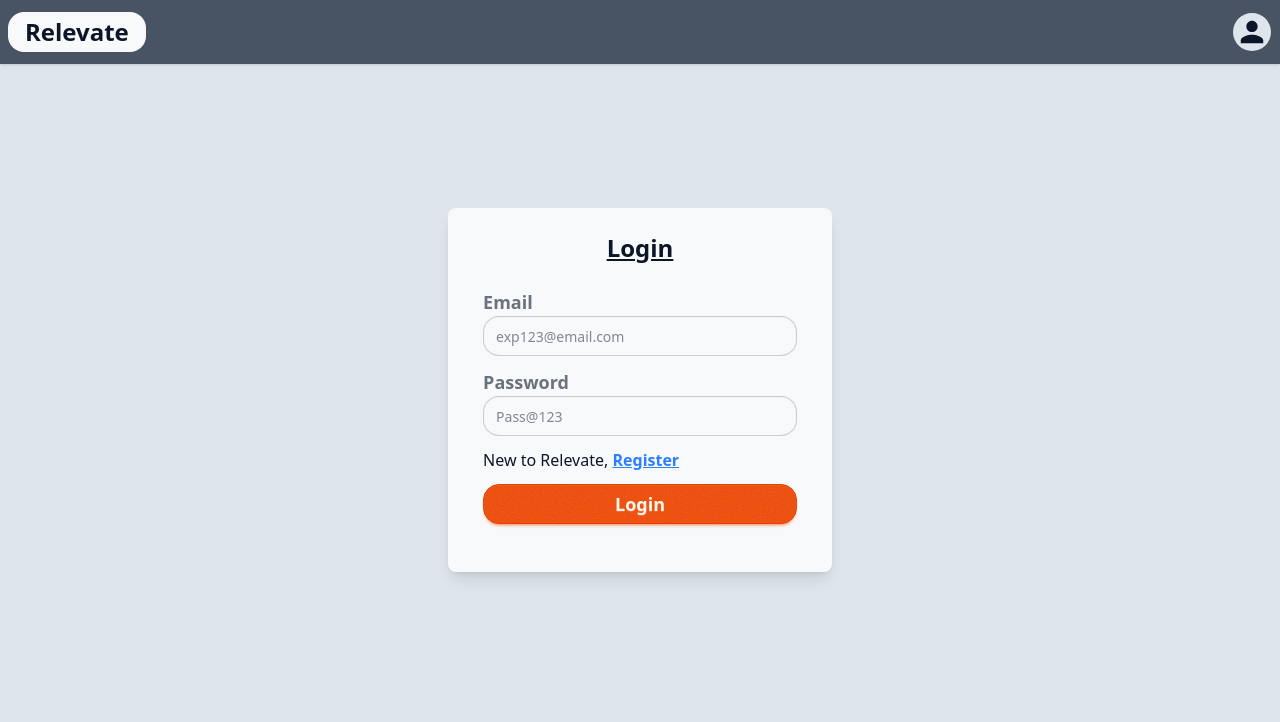
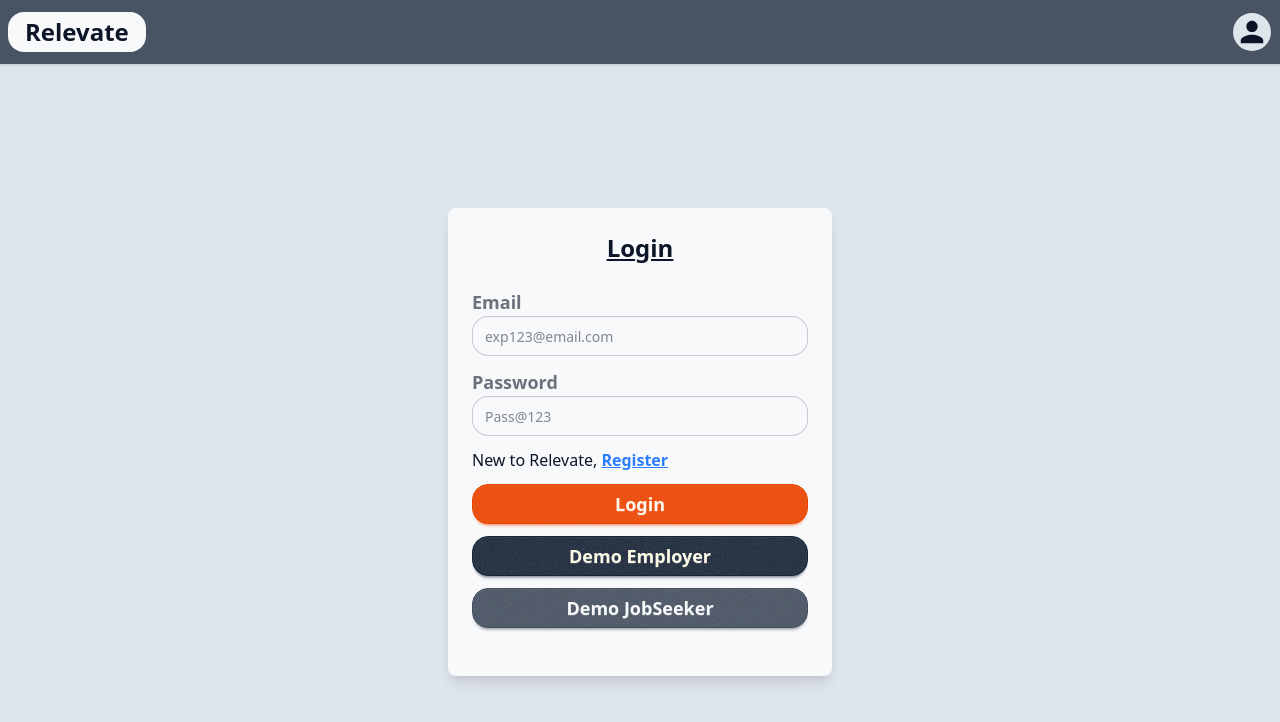
Before and after one commit to shiv-sk/Relevate, a Next.js app in the folder client/: page /login in a window 1280 px wide. Shown: the top 722 px of the page. Built offline with nearby package versions, Linux system fonts and the light colour scheme; no server answers.

Commit message:
added readme, fixed types issues

```diff
--- a/client/app/company/page.tsx
+++ b/client/app/company/page.tsx
@@ -33,8 +33,7 @@
 
     return(
         <div className="min-h-screen bg-base-300 py-6">
-            <div className="bg-base-200 rounded-lg py-4 w-full max-w-[620px]
-            mx-auto space-y-4 border-2 px-2">
+            <div className="bg-base-300 py-4 w-full max-w-[620px] mx-auto space-y-4 border-gray-400 px-2">
                 {
                     isLoading ? (
                         <div className="flex justify-center items-center">
--- a/client/app/login/page.tsx
+++ b/client/app/login/page.tsx
@@ -16,7 +16,6 @@
     }
     const handleOnSubmit = async (e: React.FormEvent<HTMLFormElement>)=>{
         e.preventDefault();
-        try {
         const response = await loginUser(form);
         if(response.success && response.data){
             if(response.data.role === "JobSeeker"){
@@ -25,10 +24,24 @@
             else{
                 router.push("/company");
             }
+        }else{
+            alert(response.error || "Internal Server Error");
         }
-        } catch (error) {
-            console.log("error from loginPage!", error);
+        console.log("response from login page!", response);
     }
+
+    const handleDemoEmployer = ()=>{
+        setForm({
+            email:"cloudmint@dev.com",
+            password:"123456"
+        })
+    }
+
+    const handleDemoJobSeeker = ()=>{
+        setForm({
+            email:"sumeet.g.patel@email.com",
+            password:"123456"
+        })
     }
     return(
         <div className="min-h-screen gap-4 py-36 bg-base-300">
@@ -36,7 +49,9 @@
             onChange={handleOnChange}
             form={form}
             onSubmit={handleOnSubmit}
-            isLoading={isLoading}/>
+            isLoading={isLoading}
+            handleDemoEmployer={handleDemoEmployer}
+            handleDemoJobSeeker = {handleDemoJobSeeker}/>
         </div>
     )
 }
--- a/client/components/card/alljobapplications.tsx
+++ b/client/components/card/alljobapplications.tsx
@@ -7,11 +7,11 @@
 
 export default function AllJobApplicationsCard({applications}: {applications: JobApplication[]}){
     return(
-        <div className="gap-3 px-2 py-4 flex flex-wrap justify-center items-center border-2">
+        <div className="gap-3 px-2 py-4 flex flex-wrap justify-center items-center">
             {
                 applications.map((application)=>(
                     <BaseApplicationCard key={application._id} className="md:w-[680px] w-[350px]">
-                        <div className="py-4 px-3 flex-col border-2">
+                        <div className="py-4 px-3 flex-col">
                             <h3 className="text-lg font-bold">
                                 <span className="font-normal">{application.profileSnapshot?.name}</span>
                             </h3>
--- a/client/components/card/applicationcard.tsx
+++ b/client/components/card/applicationcard.tsx
@@ -23,11 +23,11 @@
         console.log("this line is printing after ref ele");
     }
     return(
-        <div className="gap-3 px-2 py-4 flex flex-wrap justify-center items-center border-2">
+        <div className="gap-3 px-2 py-4 flex flex-wrap justify-center items-center">
             {
                 applications.map((application)=>(
                     <BaseApplicationCard key={application._id} className="md:w-[480px] w-[350px]">
-                        <div className="py-4 px-3 flex-col border-2">
+                        <div className="py-4 px-3 flex-col">
                             <h3 className="card-title">{application.jobId.title}</h3>
                             <h5>{application.jobId.companyId.name}</h5>
                             <div className="flex gap-2 space-x-2 items-center">
--- a/client/components/company/company.tsx
+++ b/client/components/company/company.tsx
@@ -9,7 +9,7 @@
 
 export default function Company({company}: {company: CompanyInterface}){
     return(
-        <div className="bg-base-100 rounded-xl shadow-lg p-6 space-y-4">
+        <div className="bg-base-100 rounded-lg shadow-lg p-6 space-y-4">
             <div className="flex justify-between items-center">
                 <h3 className="text-xl font-bold">{company.name ?? "companyName"}</h3>
                 <BaseButton text="Edit" className="btn btn-primary btn-sm" type={"button"} />
--- a/client/components/forms/loginForm.tsx
+++ b/client/components/forms/loginForm.tsx
@@ -6,12 +6,14 @@
 import React from "react";
 
 export default function LoginForm(
-    {onChange, form, onSubmit, isLoading}:
+    {onChange, form, onSubmit, isLoading, handleDemoEmployer, handleDemoJobSeeker}:
     {
         onChange: (key: string, value: string)=>void,
         form: Login,
         onSubmit: (e: React.FormEvent<HTMLFormElement>)=>void,
-        isLoading: boolean
+        isLoading: boolean,
+        handleDemoEmployer: ()=>void,
+        handleDemoJobSeeker: ()=>void,
     }){
     return(
         <div className="bg-base-100 flex justify-center items-center max-w-sm w-full p-6 rounded-lg shadow-lg mx-auto flex-col">
@@ -32,11 +34,24 @@
                     value={form.password}
                     placeholder="Pass@123" />
                     <Redirect url={"/register"} name={"Register"} text={"New to Relevate"}/>
+
                     <BaseButton
                     type="submit"
                     text="Login"
                     isLoading={isLoading}
                     className="btn btn-primary py-2.5 px-2 w-full"/>
+
+                    <BaseButton
+                    type="button"
+                    text="Demo Employer"
+                    handleOnClick={handleDemoEmployer}
+                    className="btn btn-secondary py-2.5 px-2 w-full"/>
+
+                    <BaseButton
+                    type="button"
+                    text="Demo JobSeeker"
+                    handleOnClick={handleDemoJobSeeker}
+                    className="btn btn-neutral py-2.5 px-2 w-full"/>
                 </form>
             </div>
         </div>
--- a/client/context/authcontext.tsx
+++ b/client/context/authcontext.tsx
@@ -2,6 +2,7 @@
 "use client";
 
 import { baseUrl, getAndDeleteReq, postAndPatchReq } from "@/apicalls/apiCalls";
+import { isAxiosError } from "axios";
 import { createContext, ReactNode, useContext, useEffect, useState } from "react"
 
 interface User{
@@ -82,7 +83,7 @@
             setUser(null);
             return { success: true, data: response };
         } catch (error: any) {
-            const errorMessage = error.response?.data?.message || "Unable to find current user.";
+            const errorMessage = error.response?.data?.message || "Unable to logout user.";
             throw { success:false , error:errorMessage }
         }finally{
             setIsLoading(false);
@@ -96,8 +97,11 @@
             console.log(response);
             setUser(response);
             return { success: true, data: response };
-        } catch (error: any) {
-            const errorMessage = error?.response?.data?.messgae || "Unable to find current user.";
+        } catch (error: unknown) {
+            let errorMessage;
+            if(isAxiosError(error)){
+                errorMessage = error?.response?.data?.messgae || "Unable to find user.";
+            }
             return { success:false , error:errorMessage }
         }finally{
             setIsLoading(false);
@@ -111,7 +115,7 @@
             console.log(response);
             return { success: true, data: response?.data };
         } catch (error: any) {
-            const errorMessage = error.response?.data?.message || "Unable to find current user.";
+            const errorMessage = error.response?.data?.message || "Unable to register user.";
             return { success:false , error:errorMessage }
         }finally{
             setIsLoading(false);
```
Also changed, not shown: 1 other file (tests, documents, lock files or other folders). Lines whose indentation alone changed are shown as unchanged.
